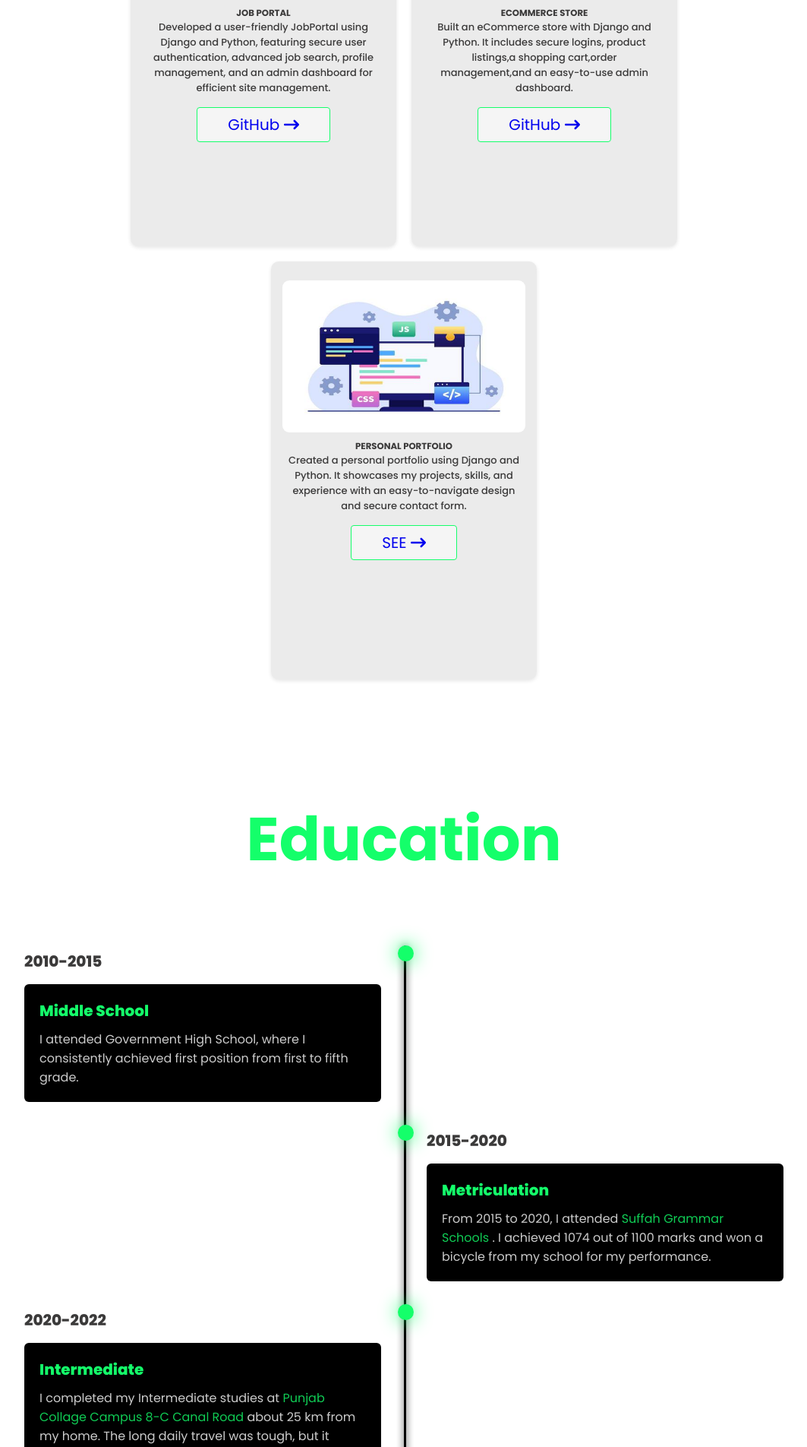
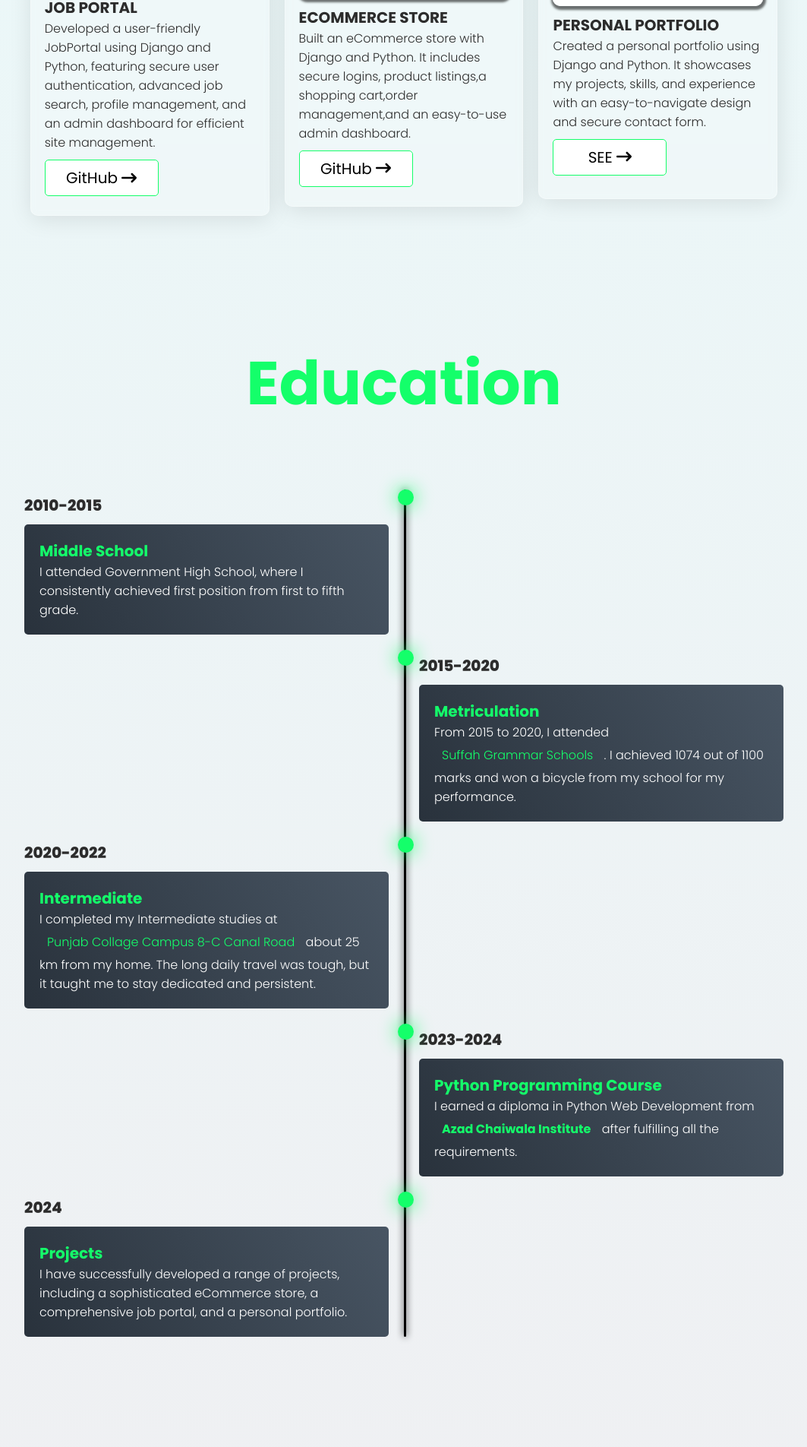
Before and after one commit to Muhammad-Ahtisham-Yousaf/My-Personal-Portfolio, a Django app: template Ahtisham/templates/businiss.html in a window 1280 px wide. Shown: the part 2253-4157 px from the top of the page at 76% size, without its empty margins (108-1171 px from the left). Run offline with Django 3.2, Linux system fonts and the light colour scheme; the template is opened without the code that fills it: most values are stand-ins (such as "Sample title", 1, 10 or a date in 2020).

Commit message:
Update businiss.css

```diff
--- a/static/css/businiss.css
+++ b/static/css/businiss.css
@@ -1,17 +1,14 @@
 @import url('https://fonts.googleapis.com/css2?family=Poppins:ital,wght@0,100;0,200;0,300;0,400;0,500;0,600;0,700;0,800;0,900;1,100;1,200;1,300;1,400;1,500;1,600;1,700;1,800;1,900&display=swap');
-
-
 :root{
-
   --main-color:#14ff6a;
-  --black-text:rgb(59, 58, 58);
+  --black-text:rgb(44, 44, 44);
   --white-text:white;
   --white-bg: white;
-  --black-bg:#000000;
+  --black-bg:linear-gradient(60deg, #29323c 0%, #485563 100%);
   --yellow-bg:#ffd723;
-
+  --border-radius:5px;
+  --big-container-radius:10px
 }
-
 *{
   margin:0;
   padding:0;
@@ -20,30 +17,62 @@
   border: none;
   outline: none;
   scroll-behavior: smooth;
-  transition: 0.1s ease-in-out;
+  transition: all 0.2s ease-in-out;
   font-family: "Poppins", sans-serif;
   font-style: normal;
-  font-variation-settings:
-    "wdth" 100,
-    "YTLC" 500;
+
 }
 html{
   font-size: 62.5%;
   overflow-x: hidden;
 }
-
 body {
 width: 100%;
 height: 100%;
-background: white;
+background-color: #f4e6eb;
+background-image: linear-gradient(0deg, #f4e6eb 0%, #e7fffe 100%);
 color: var(--black-text)
 }
-
-
 section{
   min-height: 100vh;
-  padding:8rem 9% ;
+  padding:6rem 9% ;
 }
+h3{
+  font-size: 20px;
+}
+p {
+
+  font-size: 16px;
+  font-weight: 300;
+  color:var(--black-text);
+}
+span{
+  color:var(--main-color);
+  font-weight: 700;
+}
+button {
+  font-size: 20px;
+}
+.heading{
+  color:var(--main-color);
+  text-align: center;
+  font-size: 8rem;;
+  margin-bottom: 8rem;
+  }
+  ::-webkit-scrollbar{
+    width: 12px;
+    }
+    ::-webkit-scrollbar-thumb{
+      background-color: #f4e6eb;
+      background-image: linear-gradient(0deg, #f4e6eb 0%, #e7fffe 100%);
+    height: 73px;
+
+    }
+    ::-webkit-scrollbar-track{
+      background-color: #f4e6eb;
+      background-image: linear-gradient(0deg, #f4e6eb 0%, #e7fffe 100%);
+      width: 30px;
+    }
 .home{
   display: flex;
   justify-content: space-between;
@@ -182,24 +184,20 @@ ul {
   background-color: #1c7dfc;
 }
 .btn {
-  display:inline-block;
-  padding:7px 20px;
+  display:flex;
+  padding:5px 40px;
   border: 1px solid var(--main-color);
-  border-radius: 4px;
-  transition: all 0.1s ease-in-out;
+  border-radius: var(--border-radius);
   position: relative;
   overflow: hidden;
-  font-size: 20px;
   cursor: pointer;
-  color: black;
-  background-color: whitesmoke;
+  background-color: var(--white-bg);
   backdrop-filter: blur(20px);
   z-index: 1;
 }
-.home .btn a {
+.btn i,a {
   color: black;
 }
-
 .btn:before {
   content: "";
   position: absolute;
@@ -318,49 +307,29 @@ ul {
     width:calc(100% + 8px)
   }
 }
-.heading{
-color:var(--main-color);
-text-align: center;
-font-size: 8rem;
-margin-top: -30px;
-margin-bottom: 8rem;
-
-}
-.services {
-/* background-color: var(--white-bg); */
-
-}
-
+/* services */
 .service-container {
 display: flex;
 align-items: center;
 justify-content: center;
 flex-wrap: wrap;
 gap:3rem;
-
 }
 .service-container .services-box {
-
 display: flex;
 flex-direction: column;
-justify-content: flex-start;
-text-align:start;
+justify-content: center;
+text-align:center;
 padding:20px ;
-width: 100%;
 height: 450px;
-max-width: 310px;
-min-width: 260px;
-border-radius: 10px;
+width: 30%;
+min-width: 280px;
+border-radius: var(--big-container-radius);
 backdrop-filter: blur(40px);
 background-color: rgba(75, 75, 75, 0.11);
-cursor:pointer;
-transition: all 0.1s ease-in-out;
+box-shadow: rgba(0, 0, 0, 0.56) 1px 2px 3px 3px;
+}
 
-}
-.service-container .services-box:hover {
-  box-shadow: rgba(0, 0, 0, 0.56) 0px 22px 70px 4px;
-
-}
 .fa-code {
 font-size: 6rem;
 color:var(--main-color);
@@ -373,123 +342,55 @@ color:var(--main-color);
 font-size: 6rem;
 color:var(--main-color);
 }
-.services-box h3{
-font-size: 2.3rem;
-justify-content: center;
-text-align: center;
+.services-box .strong-text {
+  font-size: 16px;
+  color:black;
 }
-.services-box p {
-font-size: 1.3rem;
-margin:1rem 0 2rem;
-font-weight: 500;
-color:var(--black-text);
-}
-.services-box .btn {
-padding:7px 20px;
-color:black;
-margin:0 auto;
-/* min-width: 150px */
-}
-.btn i {
-color:black;
-}
-::-webkit-scrollbar{
-width: 12px;
-
-}
-::-webkit-scrollbar-thumb{
-background-color: var(--main-color);
-
-height: 73px;
-
-
-}
-::-webkit-scrollbar-track{
-background-color: white;
-width: 30px;
-
-}
-
 /* projects */
-
 .proj-container {
   display: flex;
+  align-items: center;
+  justify-content: center;
   flex-wrap: wrap;
-  justify-content: center;
   gap: 20px;
-
 }
-
 .project-box {
-  padding:25px 15px  ;
-  border-radius: 10px;
-  backdrop-filter: blur(40px);
-  background-color: rgba(75, 75, 75, 0.11);
-  max-height: 570px;
-  min-height:550px;
-  max-width: 350px;
-  min-width:330px;
-  box-shadow: 0 2px 5px rgba(0,0,0,0.1);
-  transition: transform 0.3s ease;
-
-
+  display: flex;
+  flex-direction: column;
+  align-items: left;
+  justify-content: left;
+  gap:10px;
+  padding:25px 18px;
+  background: rgba(255, 255, 255, 0.2);
+  border-radius: var(--big-container-radius);
+  box-shadow: 1px 4px 30px rgba(0, 0, 0, 0.1);
+  backdrop-filter: blur(5px);
+  -webkit-backdrop-filter: blur(5px);
+  border: 1px solid rgba(255, 255, 255, 0.3);
+  max-height: 540px;
+  min-height:480px;
+  width: 30%;
+  min-width:300px;
 }
-
-.project-box:hover {
-  transform: translateY(-10px);
-}
-
 .project-box img {
-  border-radius: 9px;
-  flex:1;
+  border-radius: var(--big-container-radius);
   width: 100%;
   height: 200px;
+  box-shadow: rgba(0, 0, 0, 0.56) 1px 2px 3px 3px;
 }
-
-.proj-container .proj-content {
-  flex:2;
-  padding: 5px;
-  text-align: center;
+.project-box .btn {
+  display: block;
+  max-width: 150px;
+  padding:3px 8px;
 }
-.proj-content h4 {
-  font-size: 20px;
-  color:var(--main-color);
-  margin: 6px;
-  font-weight: 500;
-
-}
-.proj-content h4:hover {
-  border-bottom: 2px solid var(--main-color);
-}
-
 .proj-content p {
  flex:1;
- font-size: 1.3rem;
- font-weight: 500;
- color:var(--black-text);
- padding-bottom: 10px;
-}
-.project-box .btn {
-  display: grid;
-  margin:0 auto;
-  padding:7px 40px;
-}
-
-
-
-@media (max-width: 900px) {
-  .proj-container {
-      flex-direction: column;
-      align-items: center;
-  }
 }
 
 /* Education */
 .timeline-section{
-background-color:var(--white-bg);
 padding:100px 20px;
 }
-
 .timeline-items {
 max-width: 1000px;
 display: flex;
@@ -502,29 +403,25 @@ content: "";
 position: absolute;
 width: 3px;
 height: 100%;
-/* background-color: white; */
 box-shadow: 0px 0px 10px black;
 left: 50%;
 color:var(--black-text);
 background-color:black;
-border-radius: 5px;
+border-radius: var(--border-radius);
 }
 .timeline-item {
-margin-bottom: 30px;
+margin-bottom: 20px;
 position: relative;
 width:100%;
 }
 .timeline-item:last-child{
 margin-bottom: 0px;
-
 }
 .timeline-item:nth-child(odd){
-padding-right: calc(50% + 30px);
-
+padding-right: calc(50% + 20px);
 }
 .timeline-item:nth-child(even){
-padding-left: calc(50% + 30px);
-
+padding-left: calc(50% + 20px);
 }
 .timeline-dot {
 height: 21px;
@@ -538,82 +435,63 @@ box-shadow: 0 0 25px var(--main-color);
 }
 .timeline-date {
 font-size: 20px;
-margin: 6px 0 15px;
+margin: 6px 0 10px;
 font-weight: 800;
-
 }
 .timeline-content {
-background-color: var(--black-bg) ;
+background-image: linear-gradient(60deg, #29323c 0%, #485563 100%);
 padding:20px;
-border-radius: 6px;
+border-radius: var(--border-radius);
 cursor: pointer;
-transition: 0.2s ease-in-out;
-}
-.timeline-content:hover {
-transform: scale(1.02);
-box-shadow: 0 0 25px var(--main-color);
 }
 .timeline-content h3 {
-font-size: 20px;
 color:var(--main-color);
-margin:0 0 10px;
-text-transform: capitalize;
-font-weight: 800;
 }
 .timeline-content p {
-color:var(--white-text);
-opacity: 0.8;
-font-size: 16px;
+  color:var(--white-bg);
 }
 .timeline-content a {
-color:var(--main-color)
+  color:var(--main-color);
+  text-decoration: none;
+}
 
-}
-.timeline-content a:hover {
-border-bottom: 1px solid whitesmoke;
-}
 /* certificate */
 #certificate{
 display: flex;
 justify-content: center;
 align-items: center;
 flex-direction: column;
-
+text-align: center;
 }
 #certificate img {
 height: 100%;
-width:700px;
-border:9px solid var(--main-color);
-border-radius: 7px;
-
+width:80%;
+border: 1rem solid var(--main-color);
+ border-image: repeating-linear-gradient(45deg, transparent, transparent 5px,var(--main-color) 6px, var(--main-color) 15px, transparent 16px, transparent 20px) 20/1rem;
+border-radius:var(--big-container-radius);
 }
 
-/* my mentors */
+/* my
+mentors */
 .ment-container {
-margin-top: 40px;
+ gap:5px;
 display: flex;
 justify-content: space-around;
 }
 .card {
-width: 200px;
-height: 260px;
-background: #f5f5f5;
-padding: 2rem 1.5rem;
-transition: box-shadow .2s ease, transform .2s ease;
+width: 250px;
+height: 290px;
+background-color: #405de6;
+padding: 2rem 0.5rem;
+display: flex;
+flex-direction: column;
+position: relative;
 }
-
 .card-info {
 display: flex;
 flex-direction: column;
 justify-content: center;
 align-items: center;
-transition: transform .2s ease, opacity .2s ease;
-}
-.card a {
- border-bottom: 1px solid transparent;
-}
-.card a:hover {
-border-bottom: 1px solid black;
 }
 
 /*Image*/
@@ -742,74 +602,59 @@ transform: scale(1.1);
   margin:1rem 0 ;
   resize: horizontal;
   font-size: 16px;
-  border-bottom: 2px solid transparent;
-}
-.contact form .input-box input:hover {
-  border-bottom: 2px solid var(--main-color);
 }
 .contact form {
   margin-top: 2rem;
 }
+.contact form .btn {
+  display: flex;
+  text-align: center;
+  justify-content: center;
+  align-items: center;
+  gap:4px;
 
+}
 /* .footer */
 .footer {
   position: relative;
   bottom: 0;
   width:100;
   padding:40px 0;
-  border-top-left-radius: 25px;
-  border-top-right-radius: 25px;
-  background-color:var(--main-color) ;
-  backdrop-filter: blur(10px);
+  background-color: #f4e6eb;
+  background-image: linear-gradient(180deg, #f4e6eb 0%, #e7fffe 100%);
   display: flex;
   align-items: center;
   justify-content: center;
   flex-direction: column;
-
-
-
 }
 .footer .social-icons {
   text-align: center;
+}
+.footer ul {
+  font-size: 16px;
+  line-height: 1.6;
+  text-align: center;
+}
+.footer .list li,a {
+  display: inline-block;
+  text-decoration: none;
+  padding: 5px 10px;
+  border-radius: var(--border-radius);
+}
+.footer .list li a:hover{
+  background: var(--black-bg);
+  color:var(--white-bg);
 
-}
-.footer .social-icons a {
-  background-color: white;
-}
-
-.footer ul {
-  margin-top: 0;
-  padding:0;
-  font-size: 18px;
-  line-height: 1.6;
-  margin-bottom: 0;
-  text-align: center;
-
-}
-.footer ul li a {
-  color:black;
-  border-bottom: 1px solid transparent;
-  transition: 0.2s ease-in-out;
-}
-.footer ul li a:hover {
-  border-bottom: 1px solid white;
-}
-.footer ul li {
-  display: inline-block;
-  padding:0 15px;
 }
 .footer .copywright {
   font-size: 15px;
   margin-top: 50px;
   text-align: center;
   color:var(--black-text);
-
 }
  .heart {
   color:red;
-  /* background-color: red; */
 }
-
 /* whatsapp */
 .whatsapp_float {
   position: fixed;
```
Also changed, not shown: other parts of static/css/businiss.css (+77 -205 lines).
